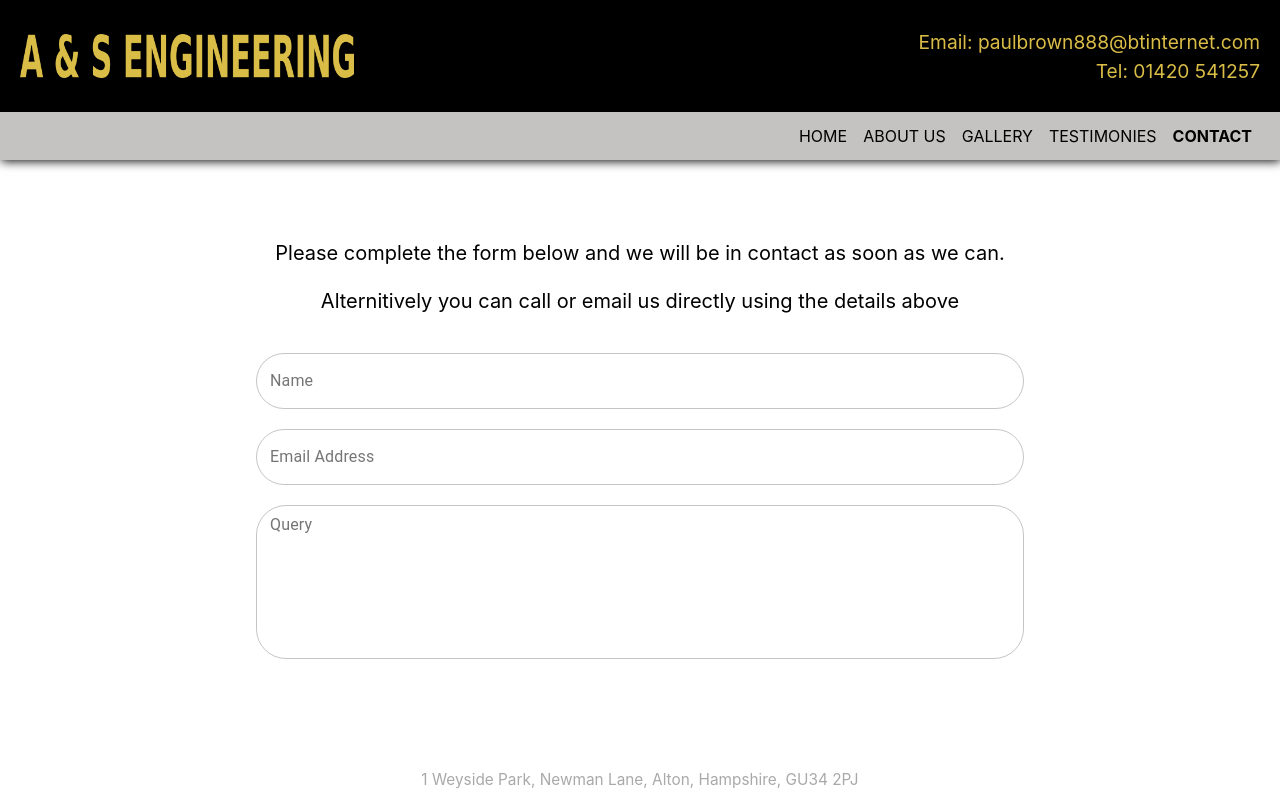
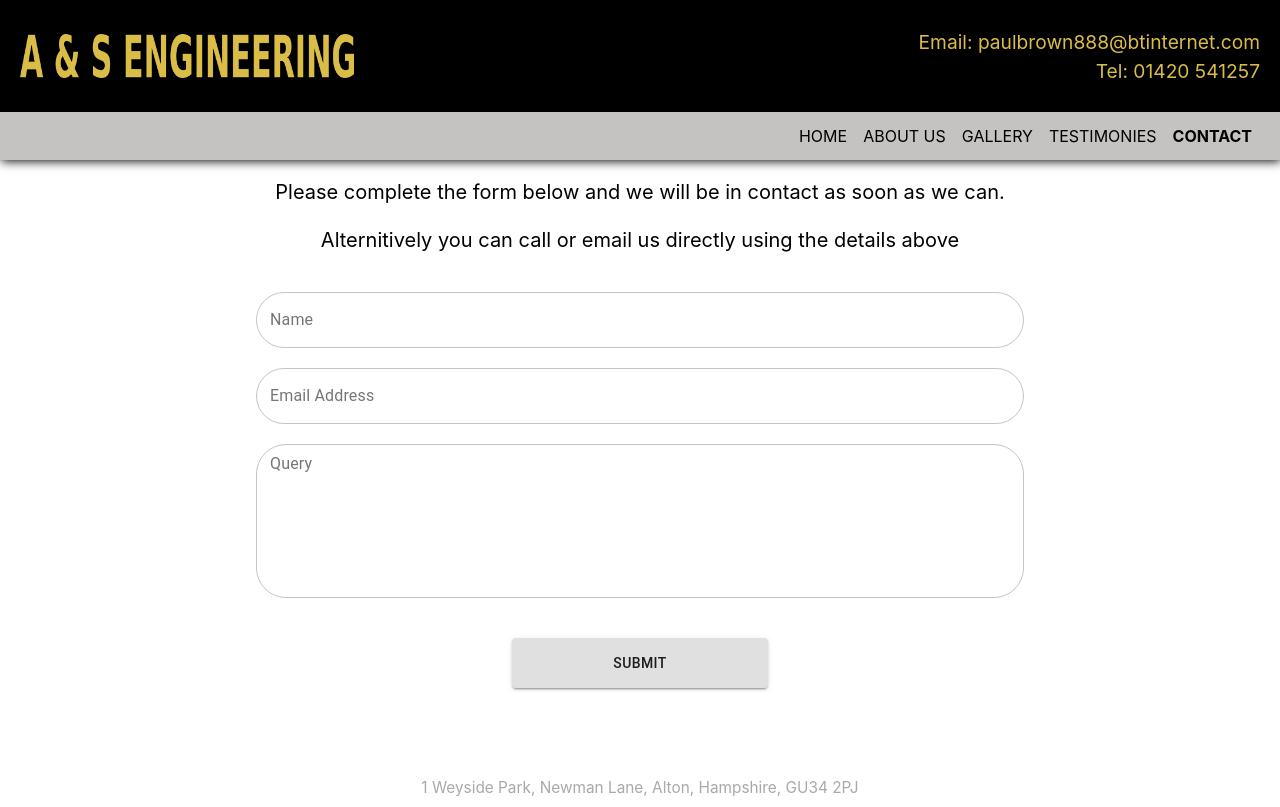
Before and after one commit to RDoneux/as-website-frontend, a React (Create React App) app: page /contact in a window 1280 px wide. Built offline with nearby package versions, Linux system fonts and the light colour scheme.

Commit message:
adds inert submit button to contact page

```diff
--- a/src/pages/contact/Contact.tsx
+++ b/src/pages/contact/Contact.tsx
@@ -1,6 +1,7 @@
 import { TextField } from '@material-ui/core'
 import React from 'react'
 import Styles from './contact.module.css'
+import Submit from './Submit'
 
 interface ContactProps {
 
@@ -14,7 +15,8 @@ class Contact extends React.Component<ContactProps> {
                 <p
                     className={Styles.title}
                 >
-                    Please complete the form below and we will be in contact as soon as we can. <br /> <br /> Alternitively you can call or email us directly using the details above
+                    Please complete the form below and we will be in contact as soon as we can. <br /> <br />
+                    Alternitively you can call or email us directly using the details above
                 </p>
                 <form action="/action_page.php" className={Styles.form} noValidate autoComplete="on">
                     <div style={{ height: '5vh' }} />
@@ -24,6 +26,7 @@ class Contact extends React.Component<ContactProps> {
                     <div style={{ height: '20px' }} />
                     <TextField className={Styles.textfield_query} label="Query" size={'small'} multiline minRows={7} variant="outlined" />
                 </form>
+                <Submit />
             </div>
         )
     }
--- /dev/null
+++ b/src/pages/contact/Submit.tsx
@@ -0,0 +1,23 @@
+import React from 'react'
+import Button from '@material-ui/core/Button'
+import Styles from './submit.module.css'
+
+interface SubmitProps {
+
+}
+
+class Submit extends React.Component<SubmitProps>{
+
+    render() {
+        return (
+            <div className={Styles.container}>
+                <Button className={Styles.button} variant='contained' >
+                    Submit
+                </Button>
+            </div>
+        )
+    }
+
+}
+
+export default Submit
--- /dev/null
+++ b/src/pages/contact/submit.module.css
@@ -0,0 +1,18 @@
+.container {
+    display        : flex;
+    flex-direction : column;
+    justify-content: center;
+    margin         : 40px;
+}
+
+.button {
+    width     : 20vw;
+    height    : 50px;
+    align-self: center;
+}
+
+@media screen and (max-width: 400px) {
+    .button {
+        width: 40vw;
+    }
+}
```
